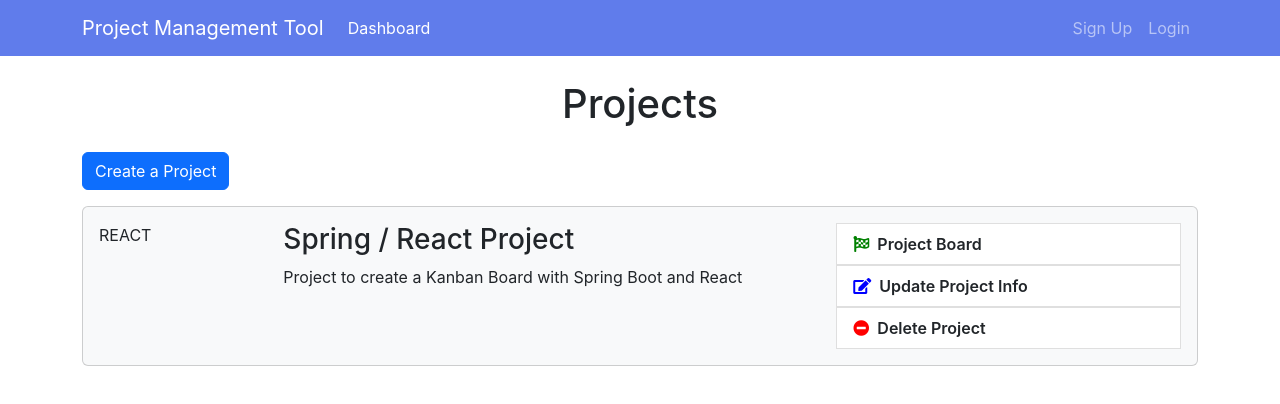
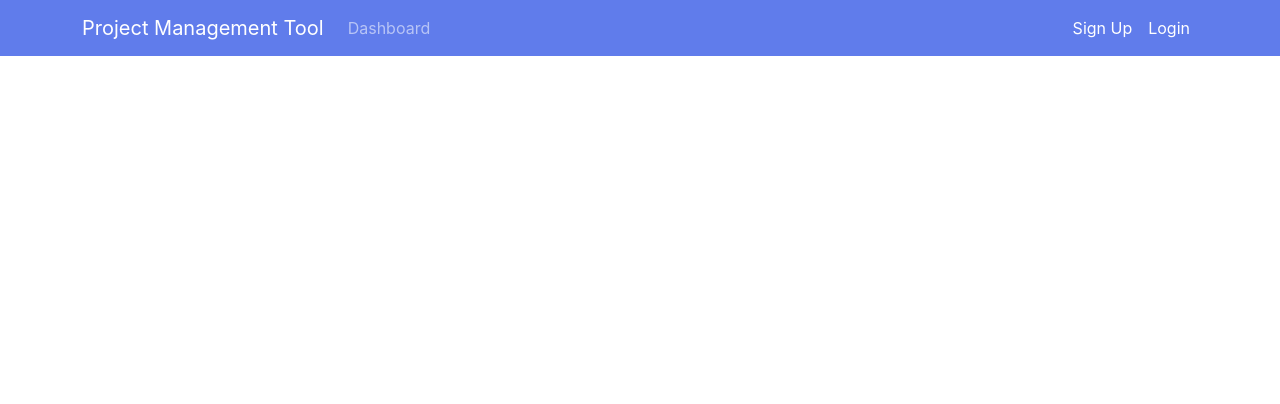
Before and after one commit to TonyHC/Project-Management-Tool, a React (Create React App) app in the folder project-management-tool-react-client/: page / in a window 1280 px wide. Shown: the top 404 px of the page. Built offline with nearby package versions, Linux system fonts and the light colour scheme.

Commit message:
Add initial routes using react router dom package v5
The initial routes lead to either dashboard or project form component.

```diff
--- a/project-management-tool-react-client/package.json
+++ b/project-management-tool-react-client/package.json
@@ -8,6 +8,7 @@
     "@testing-library/user-event": "^13.5.0",
     "react": "^18.1.0",
     "react-dom": "^18.1.0",
+    "react-router-dom": "^5.3.3",
     "react-scripts": "5.0.1",
     "web-vitals": "^2.1.4"
   },
--- a/project-management-tool-react-client/src/App.js
+++ b/project-management-tool-react-client/src/App.js
@@ -1,12 +1,21 @@
 import React from "react";
+import { Route, Switch } from "react-router-dom";
 
 import Dashboard from "./components/Dashboard";
+import ProjectForm from "./components/project/ProjectForm";
 import Layout from "./ui/Layout";
 
 const App = () => {
   return (
     <Layout>
-      <Dashboard />
+      <Switch>
+      <Route path="/dashboard" exact>
+        <Dashboard />
+      </Route>
+      <Route path="/project-form">
+        <ProjectForm />
+      </Route>
+      </Switch>
     </Layout>
   );
 }
--- a/project-management-tool-react-client/src/components/layout/Header.js
+++ b/project-management-tool-react-client/src/components/layout/Header.js
@@ -1,12 +1,13 @@
 import React from "react";
+import { Link, NavLink } from "react-router-dom";
 
 const Header = () => {
   return (
     <nav className="navbar navbar-expand-lg navbar-dark mb-4">
       <div className="container">
-        <a className="navbar-brand" href="#">
+        <Link className="navbar-brand" to="/">
           Project Management Tool
-        </a>
+        </Link>
         <button
           className="navbar-toggler"
           type="button"
@@ -21,25 +22,26 @@ const Header = () => {
         <div className="collapse navbar-collapse" id="navbarText">
           <ul className="navbar-nav me-auto mb-2 mb-lg-0">
             <li className="nav-item">
-              <a
-                className="nav-link active"
-                href="#"
+              <NavLink
+                activeClassName="active"
+                className="nav-link"
+                to="/dashboard"
               >
                 Dashboard
-              </a>
+              </NavLink>
             </li>
           </ul>
 
           <ul className="navbar-nav ms-auto mb-2 mb-lg-0">
             <li className="nav-item">
-              <a className="nav-link" href="#">
+              <NavLink activeClassName="active" className="nav-link" to="#">
                 Sign Up
-              </a>
+              </NavLink>
             </li>
             <li className="nav-item">
-              <a className="nav-link" href="#">
+              <NavLink activeClassName="active" className="nav-link" to="#">
                 Login
-              </a>
+              </NavLink>
             </li>
           </ul>
         </div>
--- a/project-management-tool-react-client/src/components/project/ProjectItem.js
+++ b/project-management-tool-react-client/src/components/project/ProjectItem.js
@@ -1,36 +1,37 @@
 import React from "react";
+import { Link } from "react-router-dom";
 
 const ProjectItem = () => {
   return (
-    <div class="card card-body bg-light mb-3">
-      <div class="row">
-        <div class="col-md-2">
-          <span class="mx-auto">REACT</span>
+    <div className="card card-body bg-light mb-3">
+      <div className="row">
+        <div className="col-md-2">
+          <span className="mx-auto">REACT</span>
         </div>
-        <div class="col-md-6">
+        <div className="col-md-6">
           <h3>Spring / React Project</h3>
           <p>Project to create a Kanban Board with Spring Boot and React</p>
         </div>
-        <div class="col-md-4">
-          <ul class="list-group">
-            <a href="#">
-              <li class="list-group-item list-group-item-action">
-                <i class="fa fa-flag-checkered me-2"></i>
+        <div className="col-md-4">
+          <ul className="list-group">
+            <Link to="#">
+              <li className="list-group-item list-group-item-action">
+                <i className="fa fa-flag-checkered me-2"></i>
                 Project Board
               </li>
-            </a>
-            <a href="#">
-              <li class="list-group-item list-group-item-action">
-                <i class="fa fa-edit me-2"></i>
+            </Link>
+            <Link to="#">
+              <li className="list-group-item list-group-item-action">
+                <i className="fa fa-edit me-2"></i>
                 Update Project Info
               </li>
-            </a>
-            <a href="#">
-              <li class="list-group-item list-group-item-action">
-                <i class="fa fa-minus-circle me-2"></i>
+            </Link>
+            <Link to="#">
+              <li className="list-group-item list-group-item-action">
+                <i className="fa fa-minus-circle me-2"></i>
                 Delete Project
               </li>
-            </a>
+            </Link>
           </ul>
         </div>
       </div>
--- a/project-management-tool-react-client/src/components/project/ProjectList.js
+++ b/project-management-tool-react-client/src/components/project/ProjectList.js
@@ -1,11 +1,15 @@
 import React from "react";
+import { Link } from "react-router-dom";
+
 import ProjectItem from "./ProjectItem";
 
 const ProjectList = () => {
   return (
     <div>
       <h1 className="text-center mb-4">Projects</h1>
-      <a href="#CMP" className="btn btn-primary mb-3">Create a Project</a>
+      <Link to="/project-form" className="btn btn-primary mb-3">
+        Create a Project
+      </Link>
       <ProjectItem />
     </div>
   );
--- a/project-management-tool-react-client/src/index.css
+++ b/project-management-tool-react-client/src/index.css
@@ -35,3 +35,7 @@ a {
 .navbar {
   background-color: rgb(96, 124, 235);
 }
+
+.li .active {
+  color: white
+}
--- a/project-management-tool-react-client/src/index.js
+++ b/project-management-tool-react-client/src/index.js
@@ -1,8 +1,13 @@
 import React from "react";
 import ReactDOM from "react-dom/client";
+import { BrowserRouter } from "react-router-dom";
 
 import "./index.css";
 import App from "./App";
 
 const root = ReactDOM.createRoot(document.getElementById("root"));
-root.render(<App />);
+root.render(
+  <BrowserRouter>
+    <App />
+  </BrowserRouter>
+);
```
Also changed, not shown: 1 other file (tests, documents, lock files or other folders).
